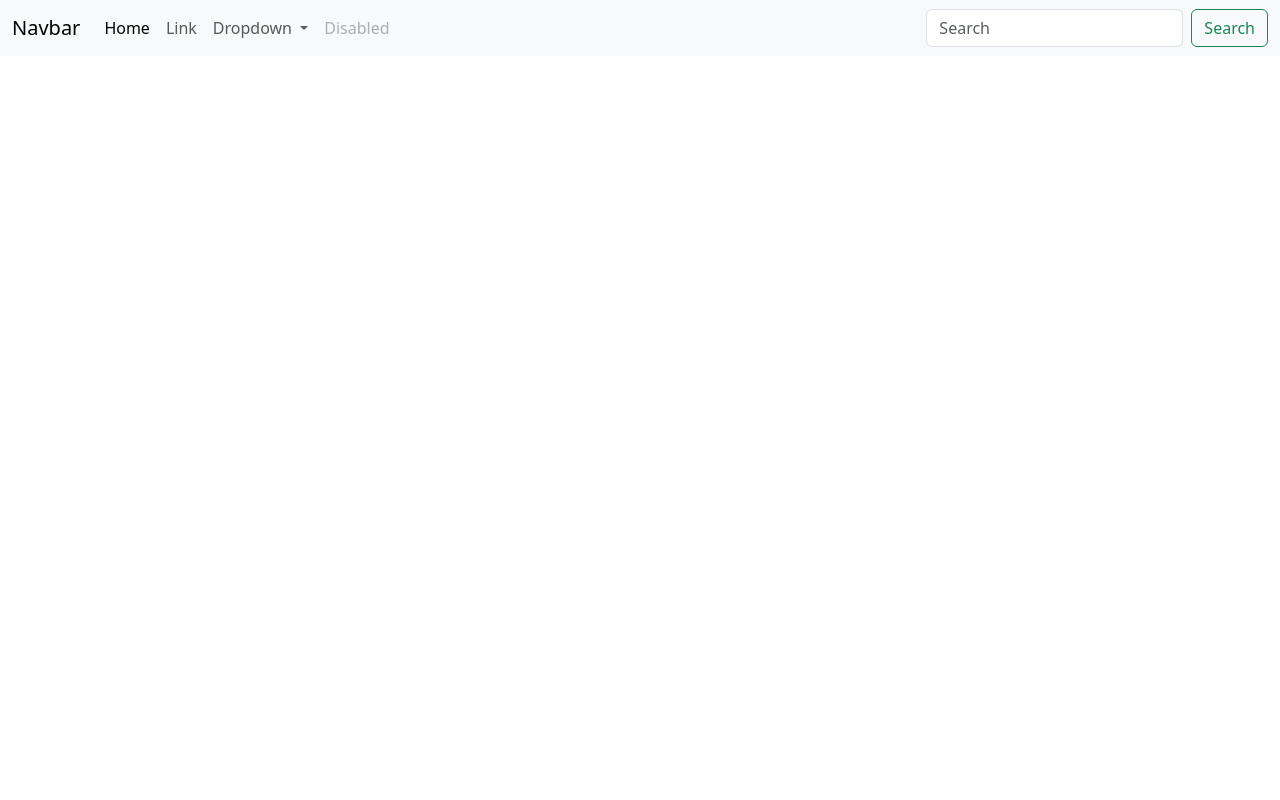
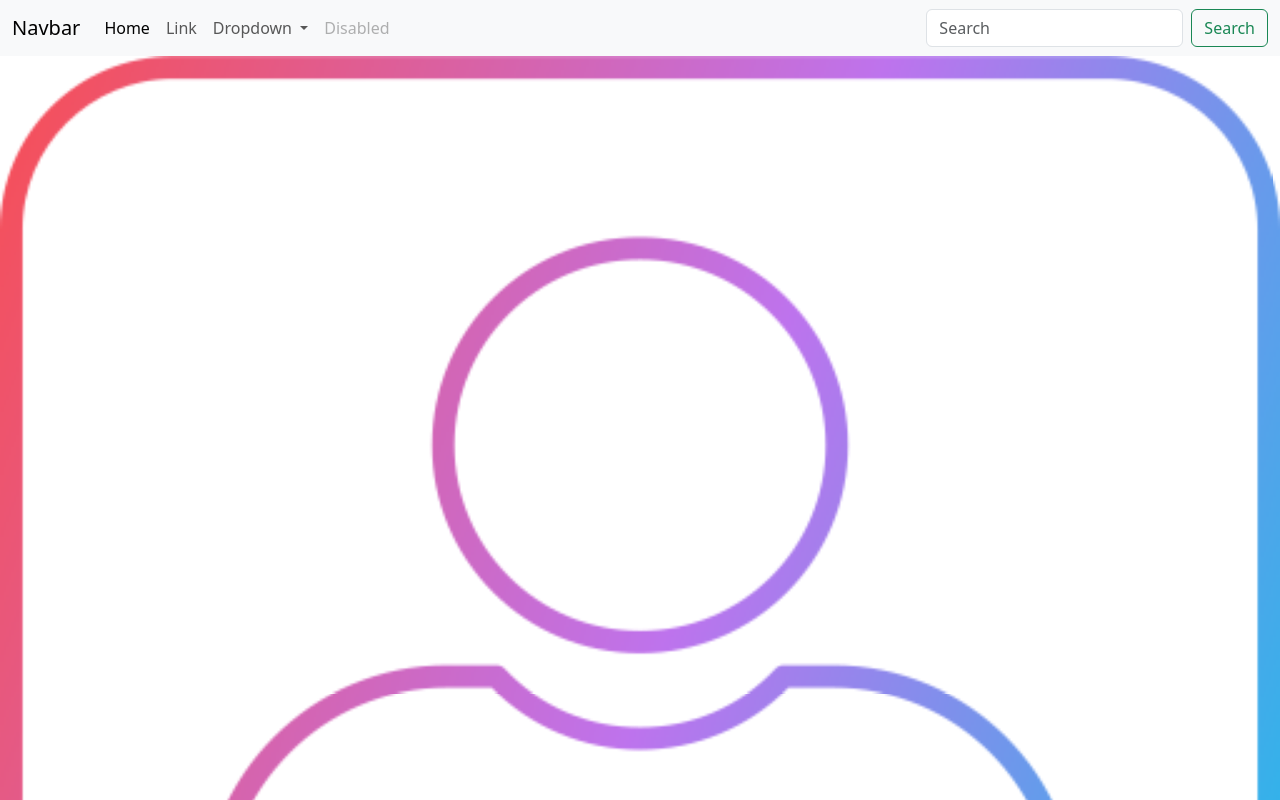
Before and after one commit to SoyRonyVargas/ExamenGit, a plain HTML site: page index.html in a window 1280 px wide. Shown: the top 800 px of the page. Drawn offline with nearby package versions, Linux system fonts and the light colour scheme.

Commit message:
Se creo el slider

```diff
--- a/index.html
+++ b/index.html
@@ -48,5 +48,29 @@
           </nav>
     </Header>
 
+    <div id="carouselExample" class="carousel slide">
+        <div class="carousel-inner">
+          <div class="carousel-item active">
+            <img src="usuario.png" class="d-block w-100" alt="...">
+          </div>
+          <div class="carousel-item">
+            <img src="usuario.png" class="d-block w-100" alt="...">
+          </div>
+          <div class="carousel-item">
+            <img src="usuario.png" class="d-block w-100" alt="...">
+          </div>
+        </div>
+        <button class="carousel-control-prev" type="button" data-bs-target="#carouselExample" data-bs-slide="prev">
+          <span class="carousel-control-prev-icon" aria-hidden="true"></span>
+          <span class="visually-hidden">Previous</span>
+        </button>
+        <button class="carousel-control-next" type="button" data-bs-target="#carouselExample" data-bs-slide="next">
+          <span class="carousel-control-next-icon" aria-hidden="true"></span>
+          <span class="visually-hidden">Next</span>
+        </button>
+      </div>
+
+
+
 </body>
 </html>
```
Also changed, not shown: usuario.png (added).
